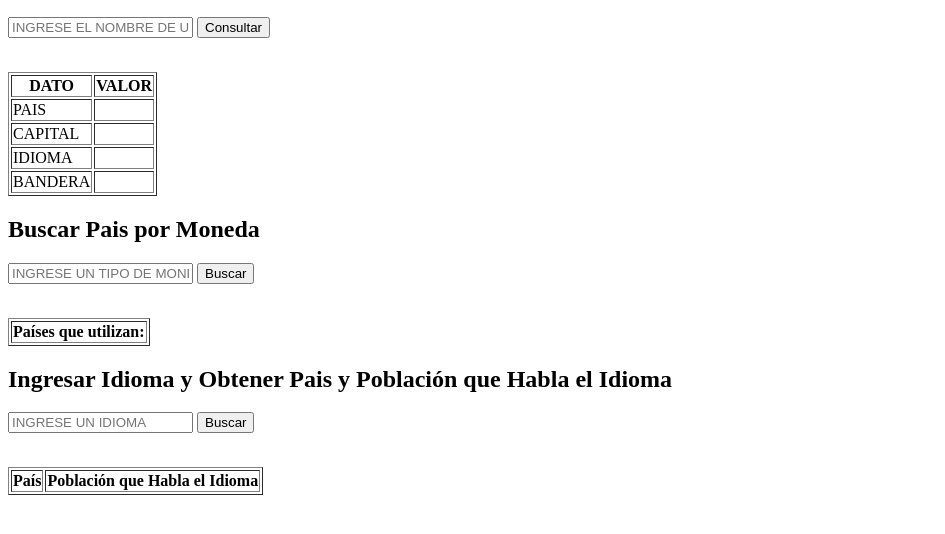
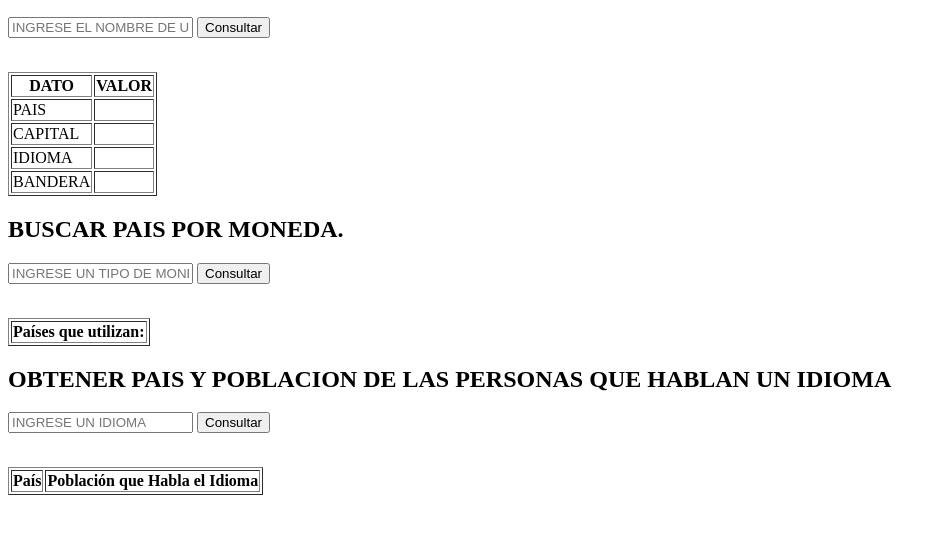
Before and after one commit to lestermaudiel/parcial_franco_b, a plain HTML site: page index.html in a window 1280 px wide. Shown: the part 110-644 px from the top of the page, without its empty margins (0-945 px from the left). Drawn offline with Linux system fonts and the light colour scheme.

Commit message:
MODIFICACION DE TITULOS

```diff
--- a/index.html
+++ b/index.html
@@ -41,10 +41,10 @@
             </tr>
         </tbody>
     </table>
-    <h2>Buscar Pais por Moneda</h2>
+    <h2>BUSCAR PAIS POR MONEDA.</h2>
     <form id="monedaForm">
         <input type="text" name="moneda" id="monedaInput" placeholder="INGRESE UN TIPO DE MONEDA">
-        <button type="submit">Buscar</button>
+        <button type="submit">Consultar</button>
     </form>
     <br>
     <p id="estadoMoneda"></p>
@@ -57,10 +57,10 @@
         <tbody id="tablaPaisesMoneda"></tbody>
     </table>
 
-    <h2>Ingresar Idioma y Obtener Pais y Población que Habla el Idioma</h2>
+    <h2>OBTENER PAIS Y POBLACION DE LAS PERSONAS QUE HABLAN UN IDIOMA</h2>
     <form id="idiomaForm">
         <input type="text" name="idioma" id="idiomaInput" placeholder="INGRESE UN IDIOMA">
-        <button type="submit">Buscar</button>
+        <button type="submit">Consultar</button>
     </form>
     <br>
     <p id="estadoIdioma"></p>
```
